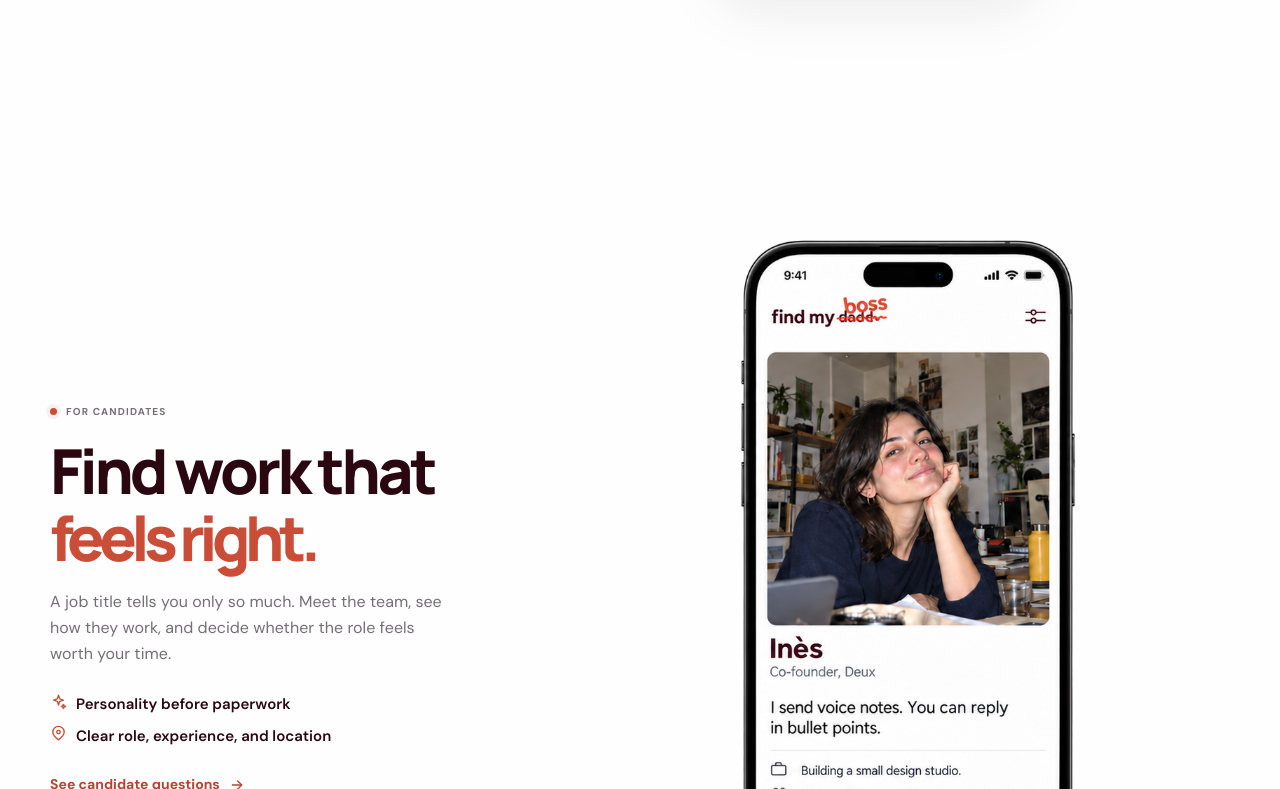
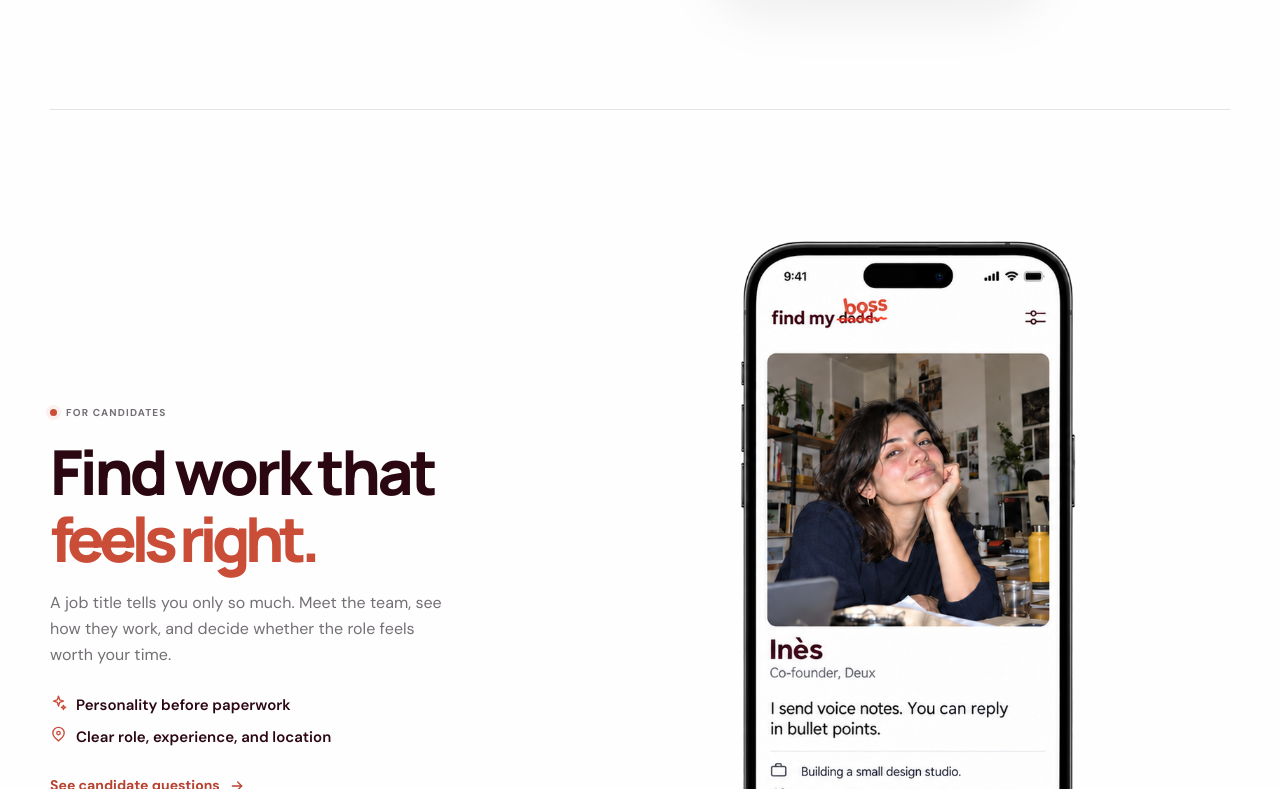
Before and after one commit to gerardoamzvi/landing_page, a React (Vite) app: page / in a window 1280 px wide. Shown: the part 2491-3280 px from the top of the page. Built offline with nearby package versions, Linux system fonts and the light colour scheme.

Commit message:
Separate product and candidate stories

```diff
--- a/src/styles.css
+++ b/src/styles.css
@@ -74,7 +74,7 @@ h1 em, h2 em { color: var(--coral); font-family: 'Manrope', 'DM Sans', sans-seri
 
 .product-section { padding: 105px 0; background: var(--canvas); }.product-grid { display: grid; grid-template-columns: .74fr 1.26fr; align-items: center; gap: 62px; }.product-copy h2 { margin: 20px 0 17px; font-family: 'Manrope', sans-serif; font-size: clamp(42px, 5.1vw, 65px); font-weight: 800; letter-spacing: -.085em; line-height: 1.05; }.product-copy > p:not(.eyebrow) { max-width: 382px; color: var(--muted); font-size: 13px; line-height: 1.78; }.feature-list { display: grid; gap: 12px; margin: 26px 0 0; padding: 0; list-style: none; }.feature-list li { display: flex; align-items: center; gap: 9px; font-size: 11px; font-weight: 600; }.feature-list li > span { width: 21px; height: 21px; display: grid; place-items: center; flex: 0 0 auto; border-radius: 50%; color: #347d5d; background: var(--good); }.product-image { margin: 0; border: 1px solid #e0dada; border-radius: 19px; background: #fff; box-shadow: 0 22px 42px #2b071212; overflow: hidden; }.product-image img { width: 100%; }
 
-.audience-section, .founder-grid { display: grid; grid-template-columns: .82fr 1.18fr; align-items: center; gap: 87px; }.audience-section { padding-top: 129px; padding-bottom: 110px; }.audience-copy h2 { margin-bottom: 17px; }.audience-copy > p:not(.eyebrow) { max-width: 392px; color: var(--muted); font-size: 13px; line-height: 1.77; }.audience-points { display: grid; gap: 10px; margin: 25px 0; }.audience-points span { display: flex; align-items: center; gap: 9px; color: var(--ink); font-size: 11px; font-weight: 600; }.audience-points svg { color: var(--coral); }.text-link { display: inline-flex; align-items: center; gap: 9px; color: var(--coral-deep); font-size: 11px; font-weight: 800; }.text-link svg { transition: transform .18s ease; }.text-link:hover svg { transform: translateX(3px); }.audience-device { width: min(100%, 340px); margin: 0 auto; overflow: visible; border: 0; border-radius: 0; background: transparent; box-shadow: none; }.audience-device img { width: 100%; height: auto; border-radius: 0; object-fit: contain; }
+.audience-section, .founder-grid { display: grid; grid-template-columns: .82fr 1.18fr; align-items: center; gap: 87px; }.audience-section { padding-top: 129px; padding-bottom: 110px; border-top: 1px solid var(--line); }.audience-copy h2 { margin-bottom: 17px; }.audience-copy > p:not(.eyebrow) { max-width: 392px; color: var(--muted); font-size: 13px; line-height: 1.77; }.audience-points { display: grid; gap: 10px; margin: 25px 0; }.audience-points span { display: flex; align-items: center; gap: 9px; color: var(--ink); font-size: 11px; font-weight: 600; }.audience-points svg { color: var(--coral); }.text-link { display: inline-flex; align-items: center; gap: 9px; color: var(--coral-deep); font-size: 11px; font-weight: 800; }.text-link svg { transition: transform .18s ease; }.text-link:hover svg { transform: translateX(3px); }.audience-device { width: min(100%, 340px); margin: 0 auto; overflow: visible; border: 0; border-radius: 0; background: transparent; box-shadow: none; }.audience-device img { width: 100%; height: auto; border-radius: 0; object-fit: contain; }
 .founder-section { padding: 105px 0; background: var(--blush); }.founder-grid { grid-template-columns: 1.18fr .82fr; }.founder-copy .eyebrow > span { background: var(--coral-deep); }
 
 .conversation-section { display: grid; grid-template-columns: .72fr 1.28fr; align-items: center; gap: 77px; padding-top: 122px; padding-bottom: 122px; }.conversation-copy h2 { margin-bottom: 17px; }.conversation-copy > p:not(.eyebrow) { max-width: 345px; color: var(--muted); font-size: 13px; line-height: 1.78; }.conversation-devices { display: flex; align-items: flex-end; justify-content: center; gap: 18px; }
```
